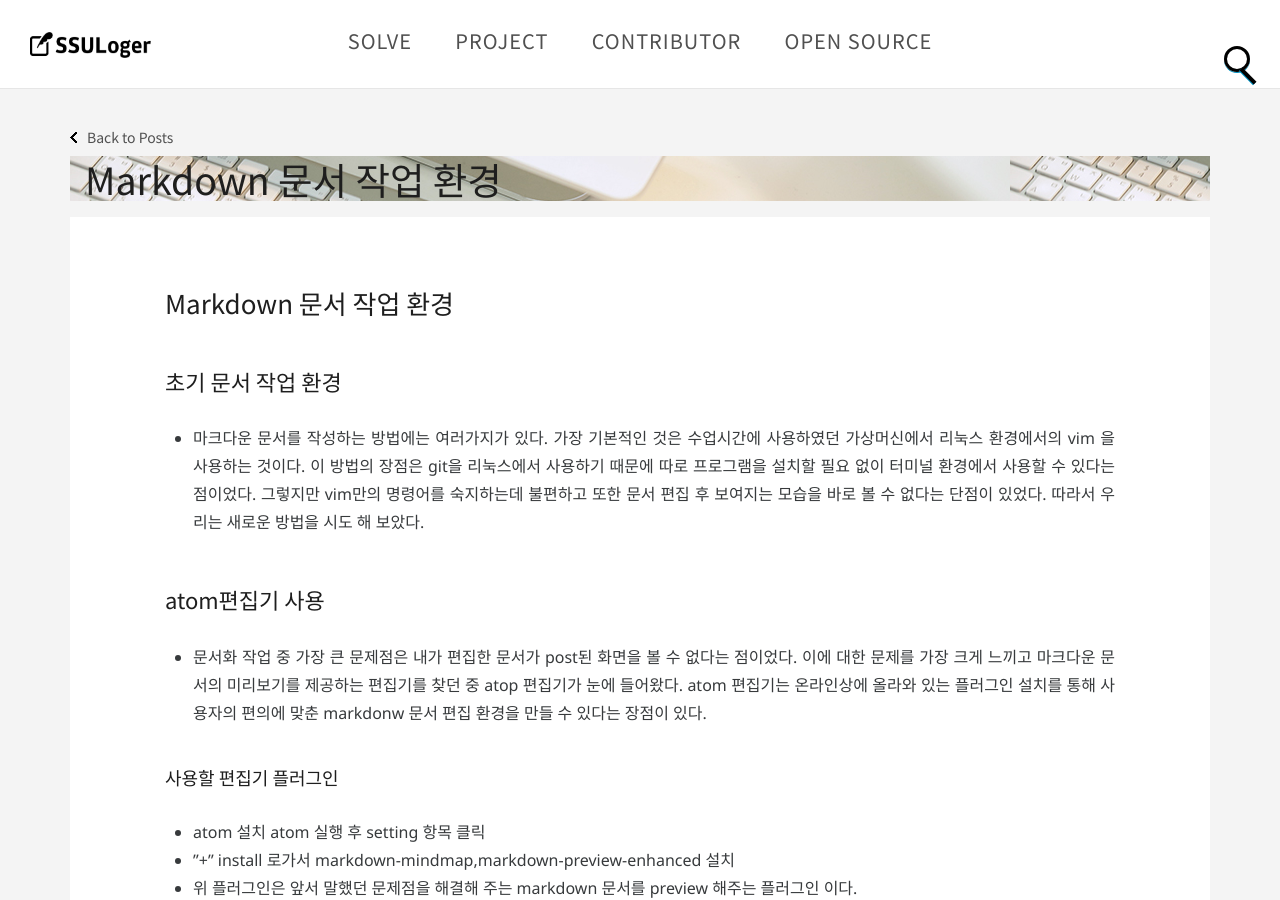
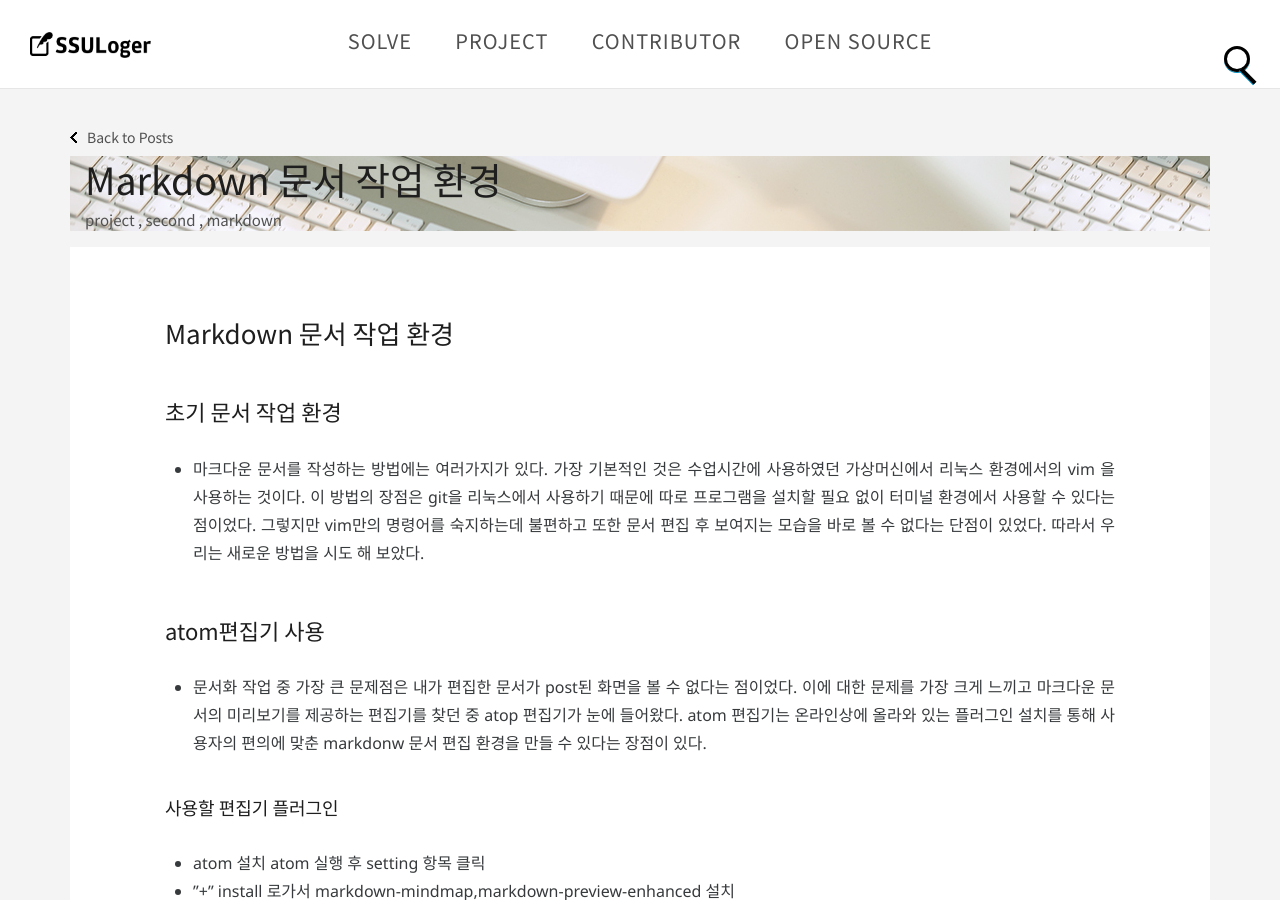
Before and after one commit to qdwns9704/SSULoger, a Jekyll site: the page built from _posts/2019-11-27-second.md, in a window 1280 px wide and 900 px high. Built offline with Jekyll 4.4.1, drawn with Linux system fonts in a browser that asks for light colours; comment, search, counter and statistics services are not loaded.

Commit message:
Post: add tag

```diff
--- a/_posts/2019-11-27-second.md
+++ b/_posts/2019-11-27-second.md
@@ -1,7 +1,9 @@
 ---
 layout: post
 title:  "Markdown 문서 작업 환경"
+author: 박민준
 date:   2019-11-27 20:32:40
+tags: [project, second, markdown]
 categories: project
 ---
 # Markdown 문서 작업 환경
```
Also changed, not shown: _posts/2019-11-10-first.md (+1 -0 lines).
